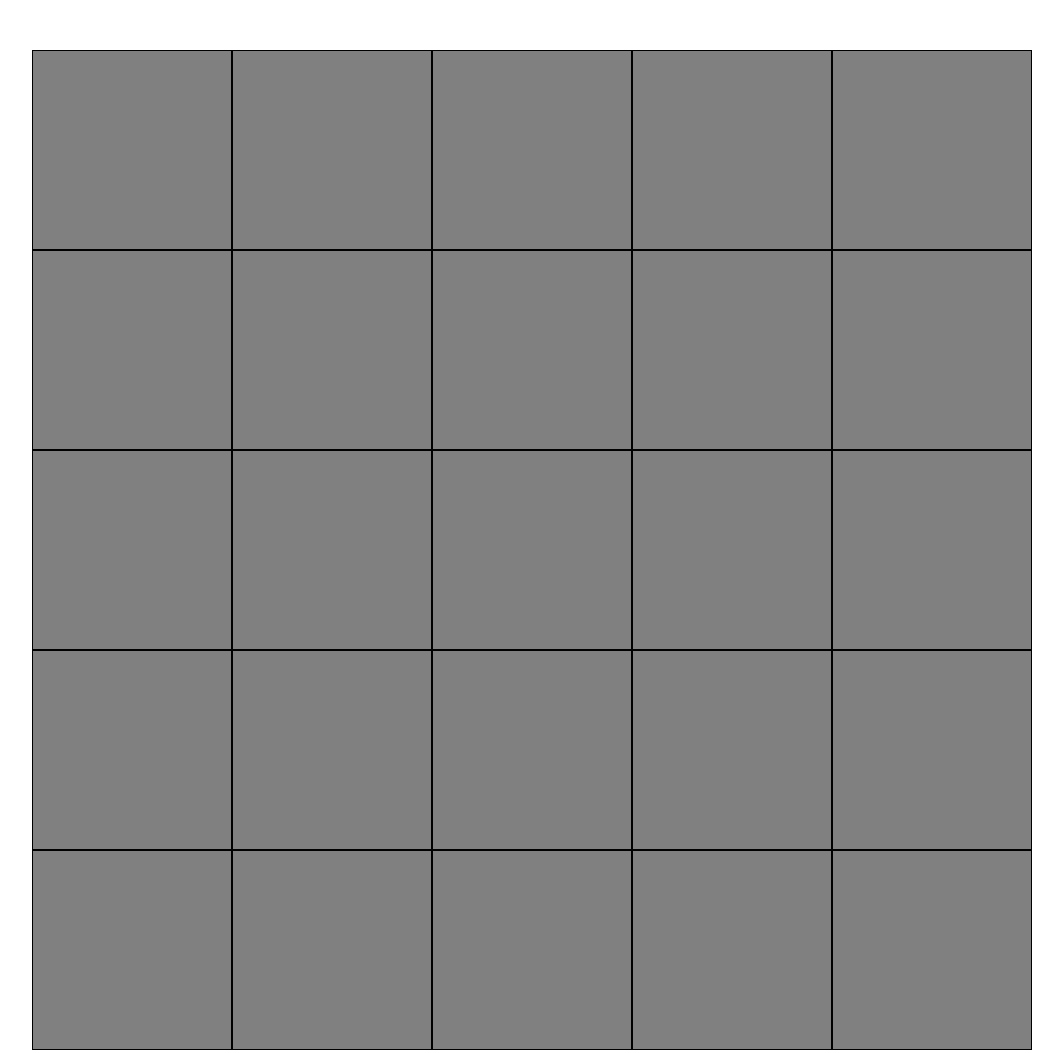
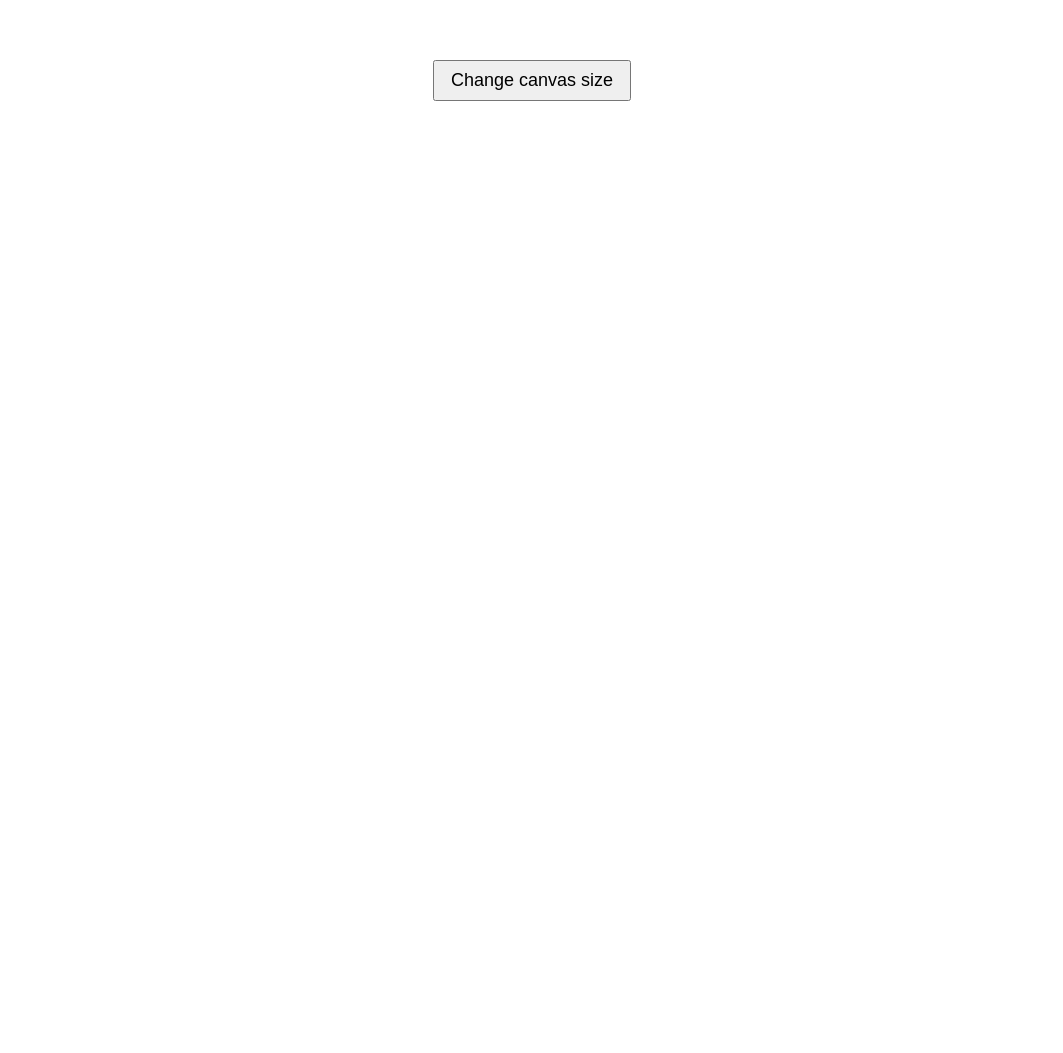
Before and after one commit to Do-Nam-Binh/Etch-A-Sketch, a plain HTML site: page index.html in a window 1280 px wide. Shown: the whole page, without its empty margins (108-1171 px from the left). After the commit the page ends 800 px from the top, so only its background shows below. Drawn offline with Linux system fonts and the light colour scheme.

Commit message:
Add button to change resolution

```diff
--- a/index.html
+++ b/index.html
@@ -9,7 +9,7 @@
 </head>
 <body>
     <div class="container">
-
+        <button class="setSize">Change canvas size</button>
     </div>
 </body>
 </html>
--- a/main.js
+++ b/main.js
@@ -10,8 +10,21 @@ grid.addEventListener('mouseover', e => e.target.classList.add('activatedPixel')
 
 
 
+function makeGrid(){
 
-function makeGrid(pixel){
+    pixel = prompt('Please enter canvas size');
+
+    if(!Number.isInteger(parseInt(pixel))){
+        alert("Invalid value");
+        return;
+    }
+
+    if(pixel > 100 || pixel < 1){
+        alert("Please enter a value between 1 and 100");
+        return;
+    }
+
+    grid.replaceChildren();
 
     for(let j = 0; j < pixel*pixel; j++){
 
@@ -19,6 +32,8 @@ function makeGrid(pixel){
     }
     container.appendChild(grid)
     grid.style.gridTemplateColumns = "repeat(" + pixel + ", 1fr)";
+    grid.classList.remove('activatedPixel');
 }
 
-makeGrid(5);
+const button = document.querySelector('.setSize');
+button.addEventListener('click', makeGrid);
--- a/style.css
+++ b/style.css
@@ -3,13 +3,20 @@
     padding: 0;
 }
 
+.setSize{
+    font-size: large;
+    padding: 8px 16px;
+    margin: 10px auto;
+}
 
 .container{
     margin: 50px auto;
+    display: flex;
+    flex-direction: column;
 }
 .grid{
-    width: 1000px;
-    height: 1000px;
+    width: 800px;
+    height: 800px;
     background-color: aqua;
     display: grid;
     justify-content: center;
@@ -19,7 +26,6 @@
     height: auto;
     width: auto;
     background-color: gray;
-    border: 1px solid black;
 }
 
 .activatedPixel{
```
